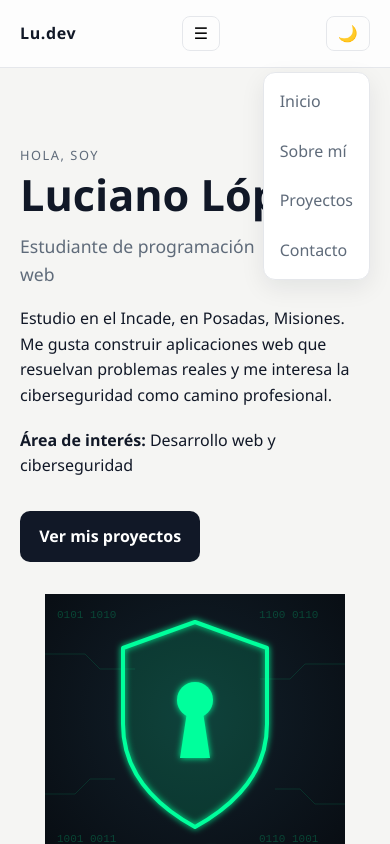
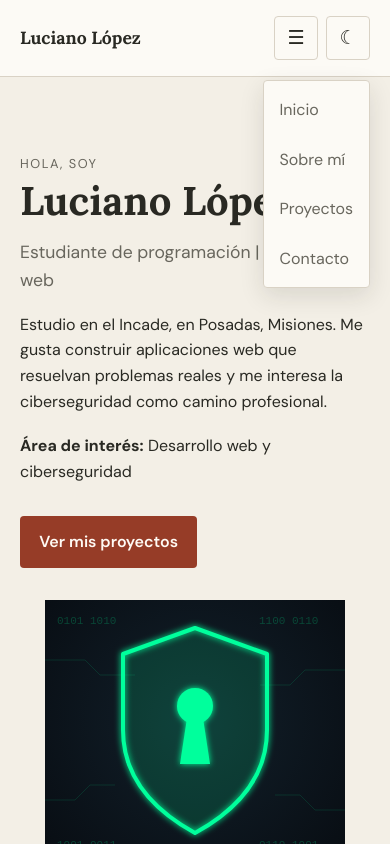
Before and after one commit to Lulo-specter/portfolio-luciano-lopez, a plain HTML site: page index.html in a window 390 px wide. Both pictures are taken after a click on the button "Abrir menú". Shown: the top 844 px of the page. Drawn offline with Linux system fonts and the light colour scheme.

Commit message:
Actualizar marca y navegación del portfolio

```diff
--- a/css/style.css
+++ b/css/style.css
@@ -1,11 +1,17 @@
 :root {
-  --bg: #f5f5f3;
-  --panel: #ffffff;
-  --text: #111827;
-  --muted: #5f6b7a;
-  --line: #e5e7eb;
-  --accent: #7ec9b1;
-  --accent-strong: #4fa98a;
+  --bg: #f3efe6;
+  --panel: #fcfaf5;
+  --input: #fffdf8;
+  --text: #292923;
+  --muted: #68665d;
+  --line: #d9d2c5;
+  --accent: #bd5034;
+  --accent-strong: #963c27;
+  --action-bg: #963c27;
+  --action-text: #fffaf4;
+  --success-bg: #e4e9dc;
+  --success-text: #40543a;
+  --neutral-bg: #eae5db;
 }
 
 * {
@@ -18,20 +24,26 @@ html {
 
 body {
   margin: 0;
-  font-family: "Segoe UI", Arial, sans-serif;
+  font-family: "DM Sans", sans-serif;
   background: var(--bg);
   color: var(--text);
   line-height: 1.6;
 }
 
 body.dark-theme {
-  --bg: #0f172a;
-  --panel: #111827;
-  --text: #f3f4f6;
-  --muted: #cbd5e1;
-  --line: #334155;
-  --accent: #7ec9b1;
-  --accent-strong: #8fe0c5;
+  --bg: #20221e;
+  --panel: #292b26;
+  --input: #242620;
+  --text: #f2eee4;
+  --muted: #c3bcad;
+  --line: #47483f;
+  --accent: #ed9877;
+  --accent-strong: #f1a486;
+  --action-bg: #e89978;
+  --action-text: #28211d;
+  --success-bg: #354034;
+  --success-text: #c6d4b9;
+  --neutral-bg: #3b3a33;
   background: var(--bg);
   color: var(--text);
 }
@@ -41,6 +53,11 @@ a {
   text-decoration: none;
 }
 
+:focus-visible {
+  outline: 3px solid var(--accent);
+  outline-offset: 3px;
+}
+
 img {
   max-width: 100%;
   display: block;
@@ -48,13 +65,14 @@ img {
 
 .header {
   border-bottom: 1px solid var(--line);
-  background: rgba(255, 255, 255, 0.8);
+  background: var(--panel);
   position: sticky;
   top: 0;
-  backdrop-filter: blur(5px);
+  z-index: 2;
 }
 
 .nav {
+  position: relative;
   max-width: 1100px;
   margin: 0 auto;
   padding: 1rem 1.25rem;
@@ -66,7 +84,9 @@ img {
 
 .logo {
   font-weight: 700;
-  letter-spacing: 0.04em;
+  font-family: "Lora", Georgia, serif;
+  font-size: 1.1rem;
+  white-space: nowrap;
 }
 
 .menu {
@@ -79,6 +99,12 @@ img {
 
 .menu a {
   color: var(--muted);
+}
+
+.nav-controles {
+  display: flex;
+  align-items: center;
+  gap: 0.5rem;
 }
 
 .hero {
@@ -100,7 +126,8 @@ img {
 }
 
 .hero h1 {
-  font-size: clamp(2.7rem, 5vw, 5rem);
+  font-family: "Lora", Georgia, serif;
+  font-size: 3.5rem;
   line-height: 0.95;
   margin: 0.4rem 0 1rem;
 }
@@ -116,10 +143,10 @@ img {
 
 .btn {
   display: inline-block;
-  background: var(--text);
-  color: white;
+  background: var(--action-bg);
+  color: var(--action-text);
   padding: 0.8rem 1.2rem;
-  border-radius: 10px;
+  border-radius: 4px;
   border: none;
   cursor: pointer;
   font-weight: 600;
@@ -139,7 +166,13 @@ img {
 
 .seccion h2 {
   margin-bottom: 1.5rem;
-  font-size: clamp(2rem, 4vw, 3rem);
+  font-family: "Lora", Georgia, serif;
+  font-size: 2.1rem;
+}
+
+.bloque h3,
+.card h3 {
+  font-family: "Lora", Georgia, serif;
 }
 
 .bloque {
@@ -153,10 +186,13 @@ img {
 }
 
 .skills,
-.menu,
 ul,
 ol {
   padding-left: 1.2rem;
+}
+
+.menu {
+  padding-left: 0;
 }
 
 .filtros {
@@ -168,17 +204,17 @@ ol {
 
 .filtro {
   border: 1px solid var(--line);
-  background: transparent;
+  background: var(--panel);
   color: var(--text);
   padding: 0.6rem 1rem;
-  border-radius: 999px;
+  border-radius: 4px;
   cursor: pointer;
 }
 
 .filtro.activo {
-  background: var(--text);
-  color: white;
-  border-color: var(--text);
+  background: var(--action-bg);
+  color: var(--action-text);
+  border-color: var(--action-bg);
 }
 
 .grid-proyectos {
@@ -190,7 +226,7 @@ ol {
 .card {
   background: var(--panel);
   border: 1px solid var(--line);
-  border-radius: 14px;
+  border-radius: 8px;
   padding: 1.25rem;
   overflow: hidden;
 }
@@ -207,13 +243,13 @@ ol {
   font-size: 0.72rem;
   padding: 0.35rem 0.7rem;
   border-radius: 999px;
-  background: #eefaf5;
-  color: var(--accent-strong);
+  background: var(--success-bg);
+  color: var(--success-text);
   margin-bottom: 0.8rem;
 }
 
 .estado-desarrollo {
-  background: #f3f4f6;
+  background: var(--neutral-bg);
   color: var(--muted);
 }
 
@@ -232,10 +268,11 @@ ol {
 .campo textarea {
   width: 100%;
   border: 1px solid var(--line);
-  border-radius: 10px;
+  border-radius: 4px;
   padding: 0.8rem 0.9rem;
   font: inherit;
-  background: white;
+  background: var(--input);
+  color: var(--text);
 }
 
 small {
@@ -263,6 +300,21 @@ small {
 
 .btn-menu,
 .btn-tema {
+  display: inline-flex;
+  align-items: center;
+  justify-content: center;
+  width: 2.75rem;
+  height: 2.75rem;
+  background: var(--panel);
+  color: var(--text);
+  border: 1px solid var(--line);
+  border-radius: 4px;
+  font: inherit;
+  font-size: 1.2rem;
+  cursor: pointer;
+}
+
+.btn-menu {
   display: none;
 }
 
@@ -271,31 +323,33 @@ small {
     grid-template-columns: 1fr;
   }
 
+  .hero h1 {
+    font-size: 2.5rem;
+  }
+
+  .seccion h2 {
+    font-size: 1.85rem;
+  }
+
   .menu {
     display: none;
     position: absolute;
-    top: 72px;
-    right: 20px;
+    top: calc(100% + 0.25rem);
+    right: 1.25rem;
     background: var(--panel);
     border: 1px solid var(--line);
-    border-radius: 12px;
+    border-radius: 4px;
     padding: 1rem;
     flex-direction: column;
-    box-shadow: 0 8px 24px rgba(15, 23, 42, 0.08);
+    box-shadow: 0 8px 24px rgba(35, 31, 25, 0.12);
+    z-index: 3;
   }
 
   .menu-visible {
     display: flex;
   }
 
-  .btn-menu,
-  .btn-tema {
+  .btn-menu {
     display: inline-flex;
-    background: transparent;
-    border: 1px solid var(--line);
-    border-radius: 8px;
-    padding: 0.45rem 0.7rem;
-    font-size: 1rem;
-    cursor: pointer;
   }
 }
--- a/index.html
+++ b/index.html
@@ -5,6 +5,9 @@
   <meta name="viewport" content="width=device-width, initial-scale=1.0">
   <meta name="description" content="Portfolio web de Luciano López, estudiante de programación">
   <title>Portfolio | Luciano López</title>
+  <link rel="preconnect" href="https://fonts.googleapis.com">
+  <link rel="preconnect" href="https://fonts.gstatic.com" crossorigin>
+  <link href="https://fonts.googleapis.com/css2?family=DM+Sans:wght@400;500;600;700&family=Lora:wght@500;600;700&display=swap" rel="stylesheet">
   <link rel="stylesheet" href="css/style.css">
   <script src="js/script.js" defer></script>
 </head>
@@ -12,9 +15,7 @@
 
   <header class="header">
     <nav class="nav" aria-label="Navegación principal">
-      <a href="#inicio" class="logo">Lu.dev</a>
-
-      <button id="btnMenu" class="btn-menu" aria-label="Abrir menú">☰</button>
+      <a href="#inicio" class="logo">Luciano López</a>
 
       <ul id="menu" class="menu">
         <li><a href="#inicio">Inicio</a></li>
@@ -23,7 +24,10 @@
         <li><a href="#contacto">Contacto</a></li>
       </ul>
 
-      <button id="btnTema" class="btn-tema" aria-label="Cambiar tema">🌙</button>
+      <div class="nav-controles">
+        <button id="btnMenu" class="btn-menu" aria-label="Abrir menú" aria-expanded="false">☰</button>
+        <button id="btnTema" class="btn-tema" aria-label="Cambiar tema" aria-pressed="false">☾</button>
+      </div>
     </nav>
   </header>
 
--- a/js/script.js
+++ b/js/script.js
@@ -10,15 +10,18 @@ const respuesta = document.getElementById('respuesta');
 
 if (btnMenu && menu) {
   btnMenu.addEventListener('click', () => {
-    menu.classList.toggle('menu-visible');
+    const abierto = menu.classList.toggle('menu-visible');
+    btnMenu.setAttribute('aria-expanded', String(abierto));
+    btnMenu.setAttribute('aria-label', abierto ? 'Cerrar menú' : 'Abrir menú');
   });
 }
 
 if (btnTema) {
   btnTema.addEventListener('click', () => {
     document.body.classList.toggle('dark-theme');
-    const modo = document.body.classList.contains('dark-theme') ? 'Oscuro' : 'Claro';
-    btnTema.textContent = modo === 'Oscuro' ? '☀️' : '🌙';
+    const oscuro = document.body.classList.contains('dark-theme');
+    btnTema.textContent = oscuro ? '☀' : '☾';
+    btnTema.setAttribute('aria-pressed', String(oscuro));
   });
 }
 
```
